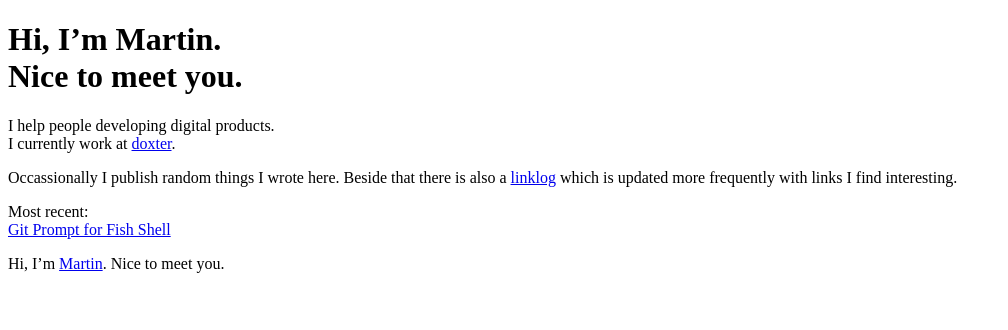
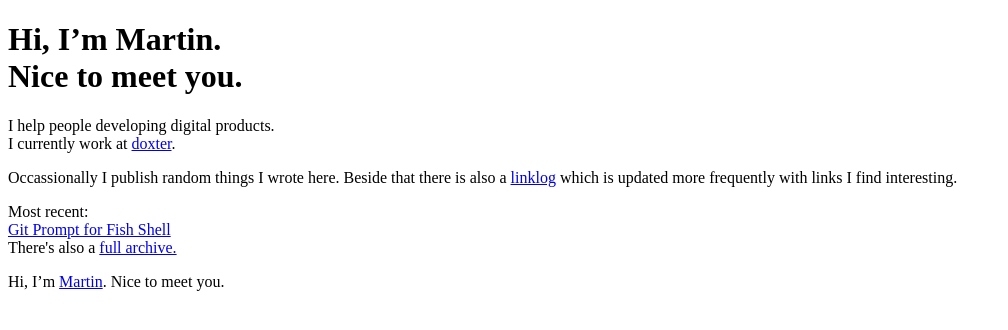
Before and after one commit to martinklepsch/martinklepsch.org, a Jekyll site: the page built from index_new.html, in a window 1280 px wide. Shown: the top 330 px of the page, without its empty margins (0-1008 px from the left). Built offline with Jekyll 4.4.1, drawn with Linux system fonts in a browser that asks for light colours.

Commit message:
adds visually fitting new archive

```diff
--- a/index_new.html
+++ b/index_new.html
@@ -21,5 +23,6 @@
 </section>
 
 <section id="more">
-<p><i class="ragged-icon icon-pencil"></i>Most recent:<br><a href="/2012/12/17/Git-Prompt-for-Fish-Shell/">Git Prompt for Fish Shell</a></p>
+<p><i class="ragged-icon icon-pencil"></i>Most recent:<br><a href="/2012/12/17/Git-Prompt-for-Fish-Shell/">Git Prompt for Fish Shell</a><br>
+There's also a <a href="/archive.html">full archive.</a></p>
 </section>
--- a/new_archive.html
+++ b/new_archive.html
@@ -1,12 +1,12 @@
 ---
-layout: default
+layout: V2
 ---
 <section>
 <h1>All Posts</h1>
 <ol id="archive">
 {% for post in site.posts %}
 {% unless post.categories contains 'draft' %}
-<li><a href="{{ post.url }}" alt="{{ post.title }}">{{ post.title }}</a> {{ post.date | date_to_string }}</li>
+<li><span class="date">{{ post.date | date_to_string }}</span><a href="{{ post.url }}" alt="{{ post.title }}">{{ post.title }}</a></li>
 {% endunless %}
 {% endfor %}
 </ol>
--- a/stylesheets/martinklepschorg-v2.scss
+++ b/stylesheets/martinklepschorg-v2.scss
@@ -74,6 +74,11 @@
       content: "\2014 \0020";
     }
   }
+}
+
+#archive {
+  li    { padding: 0.5em 0; }
+  .date { color: lighten($dark, 40%); display: block }
 }
 
 
```
Also changed, not shown: other parts of index_new.html (+3 -1 lines).
